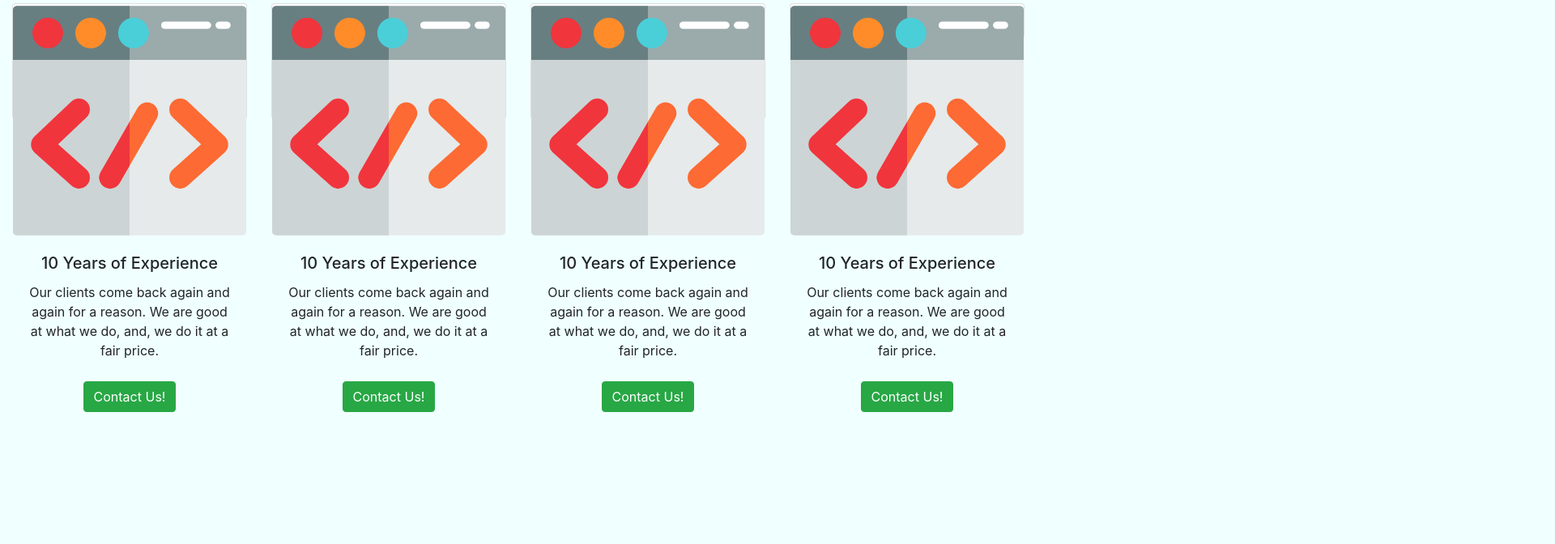
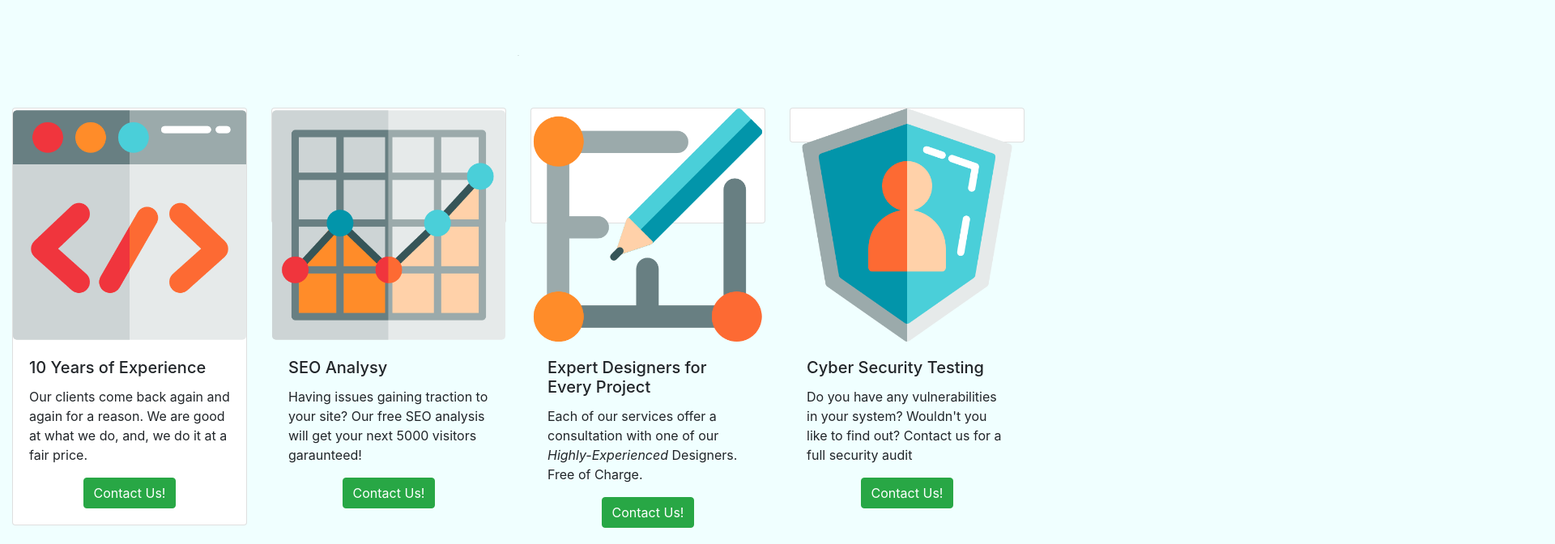
Before and after one commit to iuriikogan/css-excercise, a plain HTML site: page pages/index1.html in a window 1280 px wide. Shown: the part 821-1493 px from the top of the page at 81% size, 1920 px wide, since content can reach past the window. Before the commit the page ends 1350 px from the top, so only its background shows below. Drawn offline with Linux system fonts and the light colour scheme; files whose address does not match are found by name.

Commit message:
content updated on card-group

```diff
--- a/pages/index1.html
+++ b/pages/index1.html
@@ -35,24 +35,28 @@
         <div class="container-fluid">
             <div class="row">
                 <div class="col">
-                    <a href="http://bandu.io" id="logo" style="align:last"><img src="/images/logo.png"
+                    <a href="http://bandu.io" id="logo"><img src="/images/logo.png"
                             style="padding-bottom: 5px; padding-top: 5px;"></a>
                 </div>
 
+                <div class="col offset-11" style="position: absolute;">
+                    <button type="button" class="btn btn-success" href="http:/bandu.io/signup"
+                        style="margin: 2rem 2rem 2rem 2rem;">Sign In</button>
+                </div>
             </div>
             <div class="row">
                 <div class="container">
-                    <div class="card text-center">
+                    <div class="card text-center" style="opacity: 0.85">
                             <div class="card-header">
                                 Bandu Web Design
                             </div>
                             <div class="card-body">
                                 <h5 class="card-title">Curated Web Design of the next generation</h5>
-                                <div class="card-footer text-muted">
+                                <div class="card-footer text-muted"->
                                     Full Service Web Packages at a Reasonable Cost.
                                     <br>
                                     <br>
-                                    <button type="button" class="btn-lg btn-success offset-0" style="padding: 1px 1px 1px 1px"
+                                    <button type="button" class="btn-lg btn-success  mx-auto d-block" style="padding: 1px 1px 1px 1px"
                                         href="http:/bandu.io/signup">Sign Up Now!
                                     </button>
                                 </div>
@@ -64,69 +68,71 @@
         </div>
     </div>
     <!-- <button type="button" class="btn btn-success" href="http:/bandu.io/signup" style="margin-top: 10p   x;">sign in</button> -->
-
-
+    <br>
+    <br>
+    <hr>
+    <br>
+    <br>
     <div class="container-fluid">
         <div class="row">
-            <div class="col">
+            <div class="col-sm">
                 <div class="card-group">
-                    <div class="card" style="display: inline-block; height: 143px; width: 90px;"  >
+                    <div class="card">
                         <img src="/images/html.png" class="card-img-top" alt="html icon">
                         <div class="card-body">
                             <h5 class="card-title">10 Years of Experience</h5>
                             <p class="card-text">Our clients come back again and again for a reason. We are good at
                                 what
                                 we do, and, we do it at a fair price.</p>
-                            <button type="button" class="btn btn-success" href="http:/bandu.io/signup"
+                            <button type="button" class="btn btn-success mx-auto d-block" href="http:/bandu.io/signup"
+                                style="margin: auto;">Contact Us!</button>
+                        </div>
+                    </div>
+                </div>
+            </div>
+            <div class="col-sm">
+                <div class="card-group">
+                    <div class="card" style=" height: 143px; width: 90px;"  >
+                        <img src="/images/analysis.png" class="card-img-top" alt="html icon">
+                        <div class="card-body">
+                            <h5 class="card-title">SEO Analysy</h5>
+                            <p class="card-text">Having issues gaining traction to your site? Our free SEO analysis will get your next 5000 visitors garaunteed!</p>
+                            <button type="button" class="btn btn-success mx-auto d-block" href="http:/bandu.io/signup"
                                 style="margin-top: 10px;">Contact Us!</button>
                         </div>
                     </div>
                 </div>
             </div>
-            <div class="col">
+            <div class="col-sm">
                 <div class="card-group">
-                    <div class="card" style=" height: 143px; width: 90px;"  >
-                        <img src="/images/html.png" class="card-img-top" alt="html icon">
+                    <div class="card" style="display: inline-block; height: 143px; width: 90px !Important;">
+                        <img src="/images/layout.png" class="card-img-top" alt="html icon">
                         <div class="card-body">
-                            <h5 class="card-title">10 Years of Experience</h5>
-                            <p class="card-text">Our clients come back again and again for a reason. We are good at
-                                what we do, and, we do it at a fair price.</p>
-                            <button type="button" class="btn btn-success" href="http:/bandu.io/signup"
-                                style="margin-top: 10px;">Contact Us!</button>
+                            <h5 class="card-title">Expert Designers for Every Project</h5>
+                            <p class="card-text">Each of our services offer a consultation with one of our <em>Highly-Experienced</em> Designers. Free of Charge.</p>
+                            <button type="button" class="btn btn-success mx-auto d-block" href="http:/bandu.io/signup"
+                                style="margin: auto;">Contact Us!</button>
                         </div>
                     </div>
                 </div>
             </div>
-            <div class="col">
-                <div class="card-group">
-                    <div class="card" style="display: inline-block; height: 143px; width: 90px !Important;">
-                        <img src="/images/html.png" class="card-img-top" alt="html icon">
-                        <div class="card-body">
-                            <h5 class="card-title">10 Years of Experience</h5>
-                            <p class="card-text">Our clients come back again and again for a reason. We are good
-                                at what we do, and, we do it at a fair price.</p>
-                            <button type="button" class="btn btn-success" href="http:/bandu.io/signup"
-                                style="margin-top: 10px;">Contact Us!</button>
-                        </div>
-                    </div>
-                </div>
-            </div>
-            <div class="col">
+            <div class="col-sm">
                 <div class="card-group">
                     <div class="card" style="display: inline-block; height: 43px; width: 90px;">
-                        <img src="/images/html.png" class="card-img-top" alt="html icon">
+                        <img src="/images/security.png" class="card-img-top" alt="html icon">
                         <div class="card-body">
-                            <h5 class="card-title">10 Years of Experience</h5>
-                            <p class="card-text">Our clients come back again and again for a reason. We are good at
-                                what we do, and, we do it at a fair price.</p>
-                            <button type="button" class="btn btn-success" href="http:/bandu.io/signup"
-                                style="margin-top: 10px;">Contact Us!</button>
+                            <h5 class="card-title">Cyber Security Testing</h5>
+                            <p class="card-text">Do you have any vulnerabilities in your system? Wouldn't you like to find out? Contact us for a full security audit</p>
+                            <button type="button" class="btn btn-success mx-auto d-block" href="http:/bandu.io/signup">Contact Us!
+                            </button>
                         </div>
                     </div>
                 </div>
             </div>
         </div>
     </div>
+
+
 </body>
 
 </html
--- a/src/style.css
+++ b/src/style.css
@@ -6,6 +6,7 @@
     height: 756px;
 }
 
-body{
-    text-align: center;
+hr {
+    width: 2px;
+    color: darkblue;
 }
```
